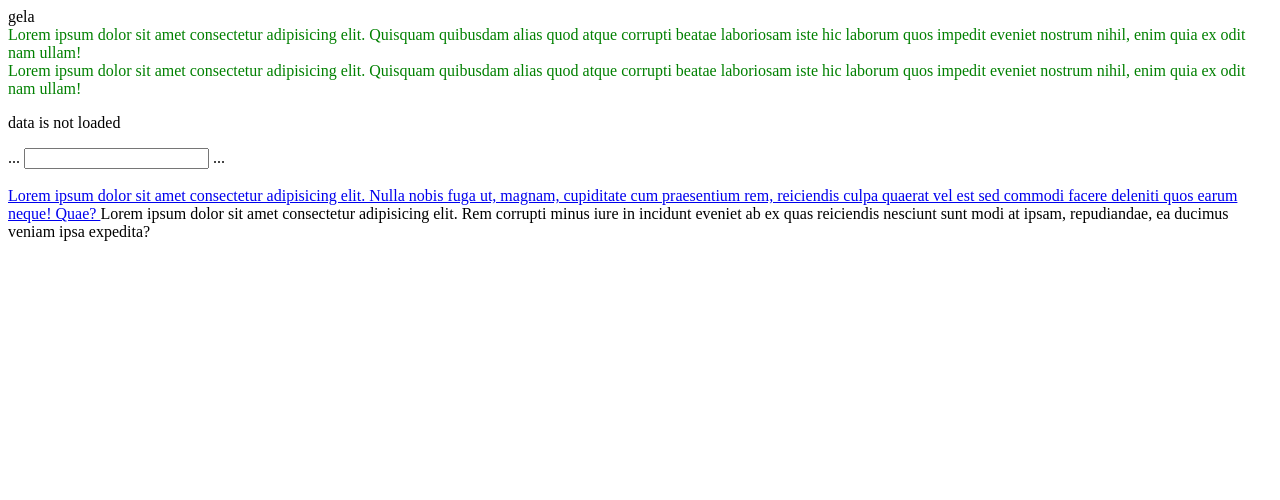
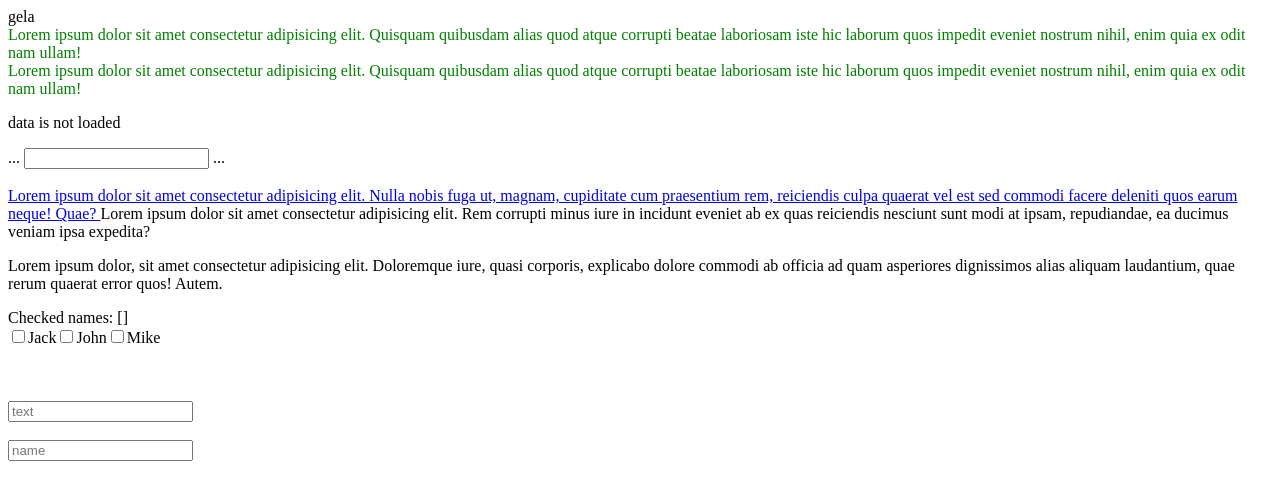
Before and after one commit to AmiranRogava/vue_template, a Vue app: page / in a window 1280 px wide. Shown: the top 500 px of the page. Built offline with nearby package versions, Linux system fonts and the light colour scheme.

Commit message:
ref and watchers explained

```diff
--- a/src/App.vue
+++ b/src/App.vue
@@ -36,6 +36,32 @@
 
     <a @[event]="handle">Lorem ipsum dolor sit amet consectetur adipisicing elit. Rem corrupti minus iure in incidunt eveniet ab ex quas reiciendis nesciunt sunt modi at ipsam, repudiandae, ea ducimus veniam ipsa expedita? </a>
 
+    <div ref="post">
+      <p>Lorem ipsum dolor, sit amet consectetur adipisicing elit. Doloremque iure, quasi corporis, explicabo dolore commodi ab officia ad quam asperiores dignissimos alias aliquam laudantium, quae rerum quaerat error quos! Autem.</p>
+    </div>
+
+
+    <div>Checked names: {{ checkedNames }}</div>
+
+    <input type="checkbox" id="jack" value="Jack" v-model="checkedNames" />
+    <label for="jack">Jack</label>
+
+    <input type="checkbox" id="john" value="John" v-model="checkedNames" />
+    <label for="john">John</label>
+
+    <input type="checkbox" id="mike" value="Mike" v-model="checkedNames" />
+    <label for="mike">Mike</label>
+
+    <br>
+    <br>
+    <label > {{ text }}</label>
+
+    <br>
+    <br>
+    <input type="text" v-model.lazy="text" placeholder="text">
+    <br>
+    <br>
+    <input type="text" v-model="formData.name" placeholder="name">
   </div>
 </template>
 
@@ -44,21 +70,50 @@
 export default {
   data(){
     return {
+      checkedNames:[],
+      formData:{
+        name:""
+      },
+
       msg:"gela",
       rawHtml: "<h1>hello</h1>",
       custom_class: "active",
       // data:1,
+      text:"",
       attributeName: "href",
       url:"https://renode.space",
       event: "mouseover" // event name
     }
+  },
+  watch:{
+    text(newValue, old){
+      let nums = "1234567890"
+      for (let i of newValue){
+        if (nums.includes(i)){
+          this.text = ""
+        }
+      }
+      console.log( newValue)
+    },
+    formData: {
+      handler(newVal, old){
+        console.log(newVal)
+      },
+
+
+    }
+  },
+  mounted(){
+    this.$refs.post.addEventListener("click",()=>{
+      this.$refs.post.style.color = "red"
+    })
   },
   methods:{
     doSomething(){
 
     },
     handle(){
-      console.log("hovered")
+      // console.log("hovered")
     }
   }
 }
```
